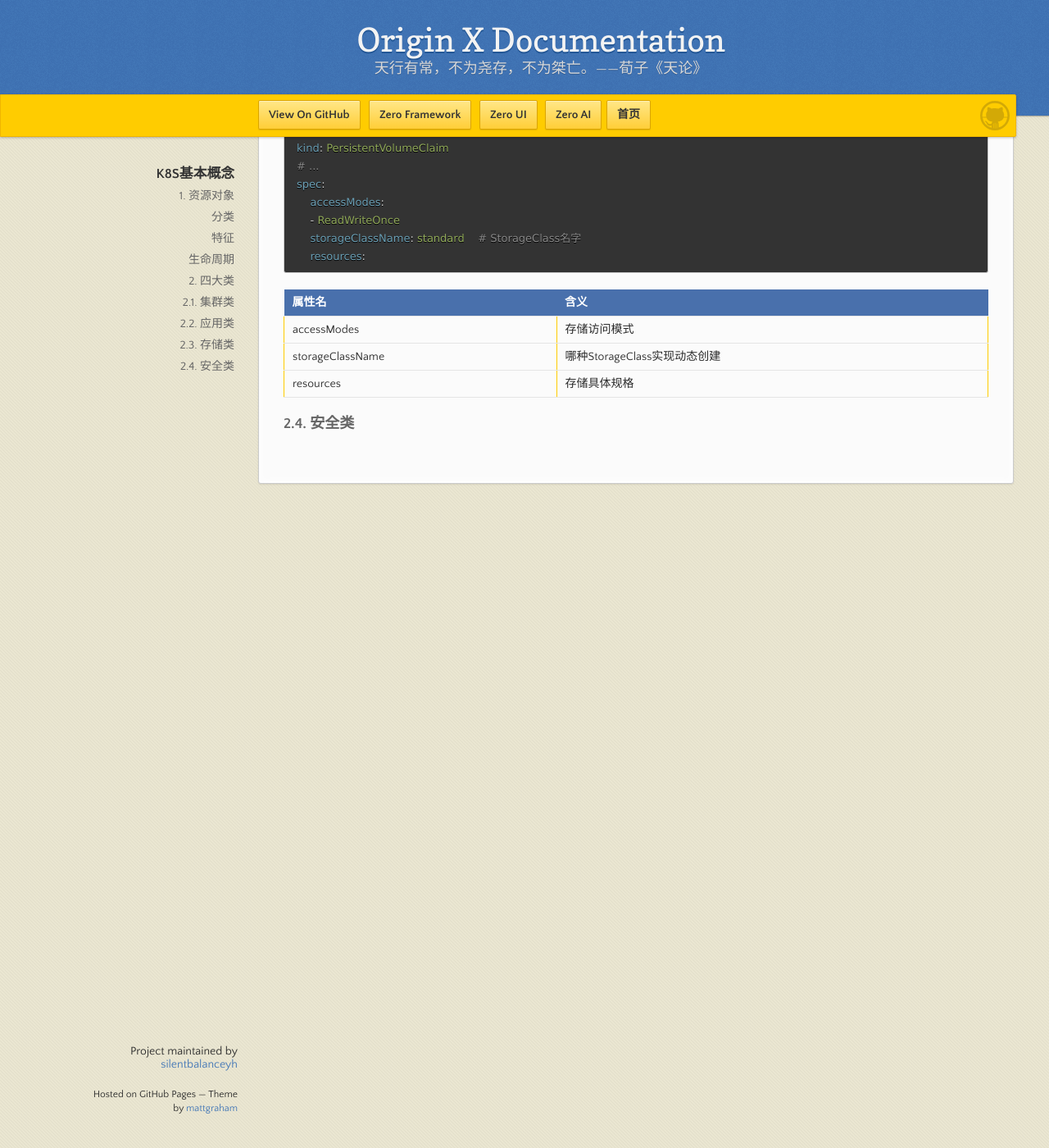
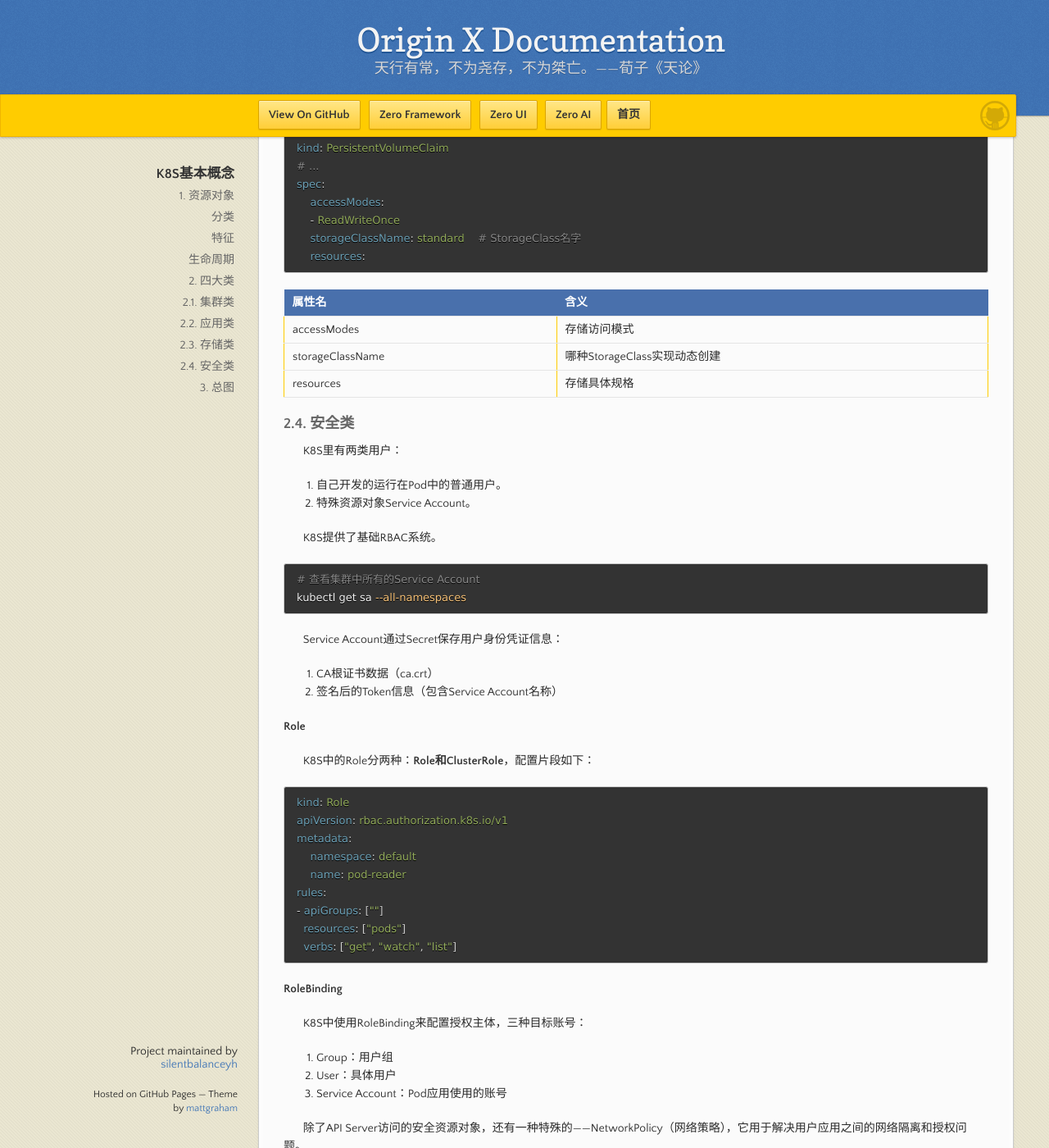
Before and after one commit to silentbalanceyh/mi-kb, a Jekyll site: the page built from execution/k8s/001.concept.md, in a window 1280 px wide and 1400 px high, scrolled down 12269 px. Shown: the whole window at 82% size. Built offline with Jekyll 4.4.1, drawn with Linux system fonts in a browser that asks for light colours; our own code applies the rules of GitHub Pages for plain Markdown files; some of the changed text lies outside the part shown.

Commit message:
概念章节完

````diff
--- a/execution/k8s/001.concept.md
+++ b/execution/k8s/001.concept.md
@@ -498,3 +498,54 @@ spec:
 |resources|存储具体规格|
 
 ### 2.4. 安全类
+
+&ensp;&ensp;&ensp;&ensp;K8S里有两类用户：
+
+1. 自己开发的运行在Pod中的普通用户。
+2. 特殊资源对象Service Account。
+
+&ensp;&ensp;&ensp;&ensp;K8S提供了基础RBAC系统。
+
+```shell
+# 查看集群中所有的Service Account
+kubectl get sa --all-namespaces
+```
+
+&ensp;&ensp;&ensp;&ensp;Service Account通过Secret保存用户身份凭证信息：
+
+1. CA根证书数据（ca.crt）
+2. 签名后的Token信息（包含Service Account名称）
+
+**Role**
+
+&ensp;&ensp;&ensp;&ensp;K8S中的Role分两种：**Role和ClusterRole**，配置片段如下：
+
+```yaml
+kind: Role
+apiVersion: rbac.authorization.k8s.io/v1
+metadata:
+    namespace: default
+    name: pod-reader
+rules:
+- apiGroups: [""]
+  resources: ["pods"]
+  verbs: ["get", "watch", "list"]
+```
+
+**RoleBinding**
+
+&ensp;&ensp;&ensp;&ensp;K8S中使用RoleBinding来配置授权主体，三种目标账号：
+
+1. Group：用户组
+2. User：具体用户
+3. Service Account：Pod应用使用的账号
+
+&ensp;&ensp;&ensp;&ensp;除了API Server访问的安全资源对象，还有一种特殊的——NetworkPolicy（网络策略），它用于解决用户应用之间的网络隔离和授权问题。
+
+## 3. 总图
+
+&ensp;&ensp;&ensp;&ensp;本文最后提供一张解读过后的配置总图：
+
+![](./_image/2021-08-14/2021-08-15-10-57-12.jpg)
+
+&ensp;&ensp;&ensp;&ensp;这样资源对象的结构就很清晰了，**注意**：K8S中的很多资源对象相关信息大部分都是声明式的，直接通过类似配置上边配置文件将所有结构全部串联起来的。
````
Also changed, not shown: execution/k8s/_image/2021-08-14/2021-08-15-10-57-12.jpg (added).
